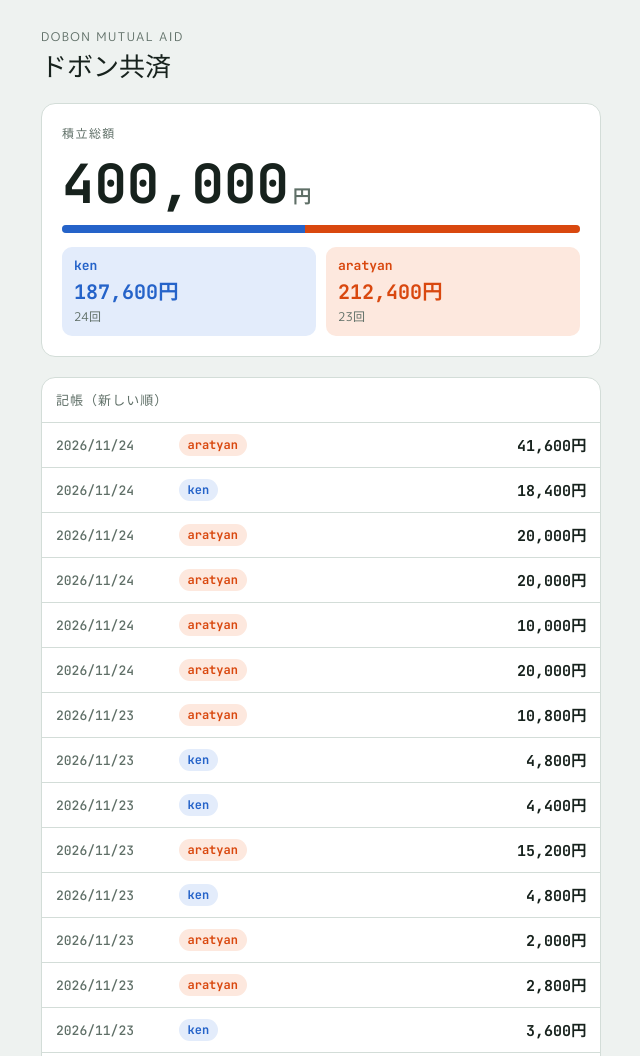
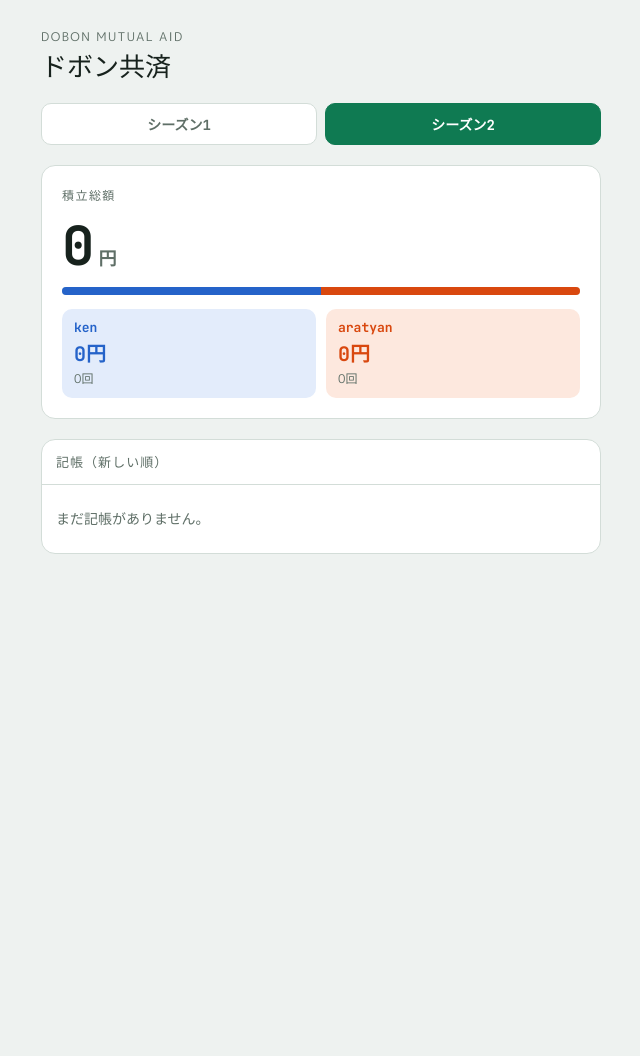
Before and after one commit to setoken06/dobon-kyosai, a plain HTML site: page index.html in a window 1280 px wide. Shown: the top 1056 px of the page, without its empty margins (319-959 px from the left). After the commit the page ends 800 px from the top, so only its background shows below. Drawn offline with Linux system fonts and the light colour scheme; a web font is replaced by a local one.

Commit message:
シーズン制導入（タブ/最新デフォルト）＋11/25反映

```diff
--- a/index.html
+++ b/index.html
@@ -41,6 +41,9 @@ body { margin: 0; background: var(--bg); color: var(--ink); font-family: var(--b
 .wrap { max-width: 560px; margin: 0 auto; display: flex; flex-direction: column; gap: 20px; }
 .eyebrow { font-size: 12px; letter-spacing: .12em; color: var(--muted); }
 h1 { font-family: var(--display); font-weight: 400; font-size: 26px; margin: 0; text-wrap: balance; }
+.tabs { display: flex; gap: 8px; }
+.tab { flex: 1; text-align: center; padding: 10px 12px; border-radius: 10px; background: var(--paper); border: 1px solid var(--line); color: var(--muted); font-weight: 700; font-family: var(--mono); font-size: 14px; cursor: pointer; }
+.tab.active { background: var(--accent); color: #fff; border-color: var(--accent); }
 .total { background: var(--paper); border: 1px solid var(--line); border-radius: 14px; padding: 20px; display: flex; flex-direction: column; gap: 14px; }
 .total .amount { font-family: var(--mono); font-weight: 700; font-size: clamp(36px, 11vw, 54px); line-height: 1; font-variant-numeric: tabular-nums; }
 .total .amount small { font-family: var(--body); font-size: 18px; margin-left: 4px; color: var(--muted); }
@@ -73,6 +76,8 @@ h1 { font-family: var(--display); font-weight: 400; font-size: 26px; margin: 0;
     <h1>ドボン共済</h1>
   </header>
 
+  <div class="tabs" id="tabs" role="tablist"></div>
+
   <section class="total" aria-label="積立の合計">
     <div class="eyebrow">積立総額</div>
     <div class="amount"><span id="total">0</span><small>円</small></div>
@@ -91,11 +96,12 @@ h1 { font-family: var(--display); font-weight: 400; font-size: 26px; margin: 0;
 </div>
 
 <script>
-// 記帳はここに1行ずつ足していく（新しい順でも古い順でもOK。表示は日付の新しい順）
-// who は "ken" か "aratyan"、amount は円
-const ENTRIES = [
-  // { date: "2026-11-06", who: "ken", amount: 1000 },
-  // 2026-11-06 dobon_online 対戦履歴（7戦）。矢印の先（受け取った側）が「入れた」人。古い順
+// シーズンごとに記帳をまとめる。who は "ken" か "aratyan"、amount は円。
+// 新しいシーズンを増やすときは SEASONS に { name, entries: [...] } を足す。デフォルトは最新シーズン。
+const SEASONS = [
+  {
+    name: "シーズン1",
+    entries: [
       { date: "2026-11-06", who: "ken", amount: 2800 },
       { date: "2026-11-06", who: "aratyan", amount: 3200 },
       { date: "2026-11-06", who: "ken", amount: 4800 },
@@ -143,13 +149,23 @@ const ENTRIES = [
       { date: "2026-11-24", who: "aratyan", amount: 20000 },
       { date: "2026-11-24", who: "ken", amount: 18400 },
       { date: "2026-11-24", who: "aratyan", amount: 41600 },
+      // 2026-11-25（昨日の結果・勝ち点ベースで集約）
+      { date: "2026-11-25", who: "ken", amount: 228000 },
+      { date: "2026-11-25", who: "aratyan", amount: 120800 },
+    ],
+  },
+  {
+    name: "シーズン2",
+    entries: [],
+  },
 ];
 
 const $ = (id) => document.getElementById(id);
 const yen = (n) => n.toLocaleString("ja-JP") + "円";
+let active = SEASONS.length - 1; // デフォルトは最新シーズン
 
-(function render() {
-  const rows = ENTRIES.map((r, i) => ({ ...r, i }));
+function render() {
+  const rows = SEASONS[active].entries.map((r, i) => ({ ...r, i }));
   const ken = rows.filter((r) => r.who === "ken");
   const ara = rows.filter((r) => r.who === "aratyan");
   const sk = ken.reduce((s, r) => s + r.amount, 0);
@@ -182,7 +198,27 @@ const yen = (n) => n.toLocaleString("ja-JP") + "円";
     row.append(d, c, y);
     list.appendChild(row);
   }
-})();
+}
+
+function buildTabs() {
+  const tabs = $("tabs");
+  tabs.textContent = "";
+  SEASONS.forEach((s, idx) => {
+    const b = document.createElement("button");
+    b.className = "tab" + (idx === active ? " active" : "");
+    b.textContent = s.name;
+    b.setAttribute("role", "tab");
+    b.addEventListener("click", () => {
+      active = idx;
+      buildTabs();
+      render();
+    });
+    tabs.appendChild(b);
+  });
+}
+
+buildTabs();
+render();
 </script>
 </body>
 </html>
```
Lines whose indentation alone changed are shown as unchanged.
